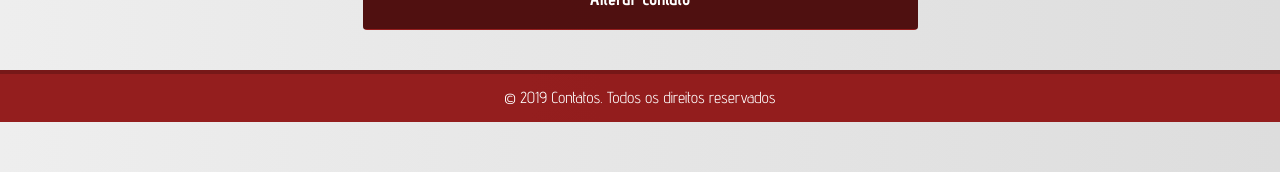
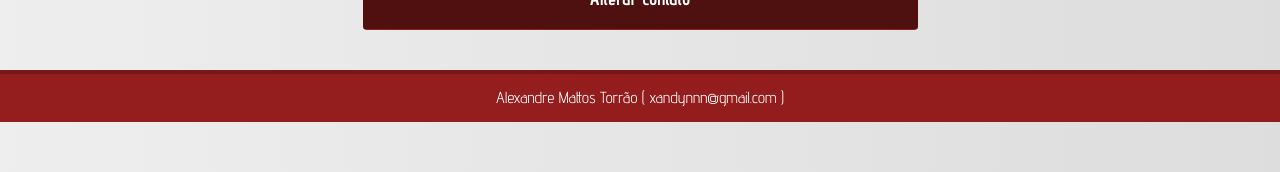
Before and after one commit to xandynnn/contatos, a React (Create React App) app in the folder frontend/: page /edit/1 in a window 1280 px wide. Shown: the part 531-703 px from the top of the page. Built offline with nearby package versions, Linux system fonts and the light colour scheme; no server answers.

Commit message:
modificações

```diff
--- a/frontend/src/Components/Footer/index.js
+++ b/frontend/src/Components/Footer/index.js
@@ -1,18 +1,18 @@
-import React, { Component } from 'react';
+import React from 'react';
 
 //
 //  Styles
 //
 import './styles.css';
 
-export default class Footer extends Component {
-    render() {
-        return (
-            <footer>
-                <div className="copy">
-                    <p>&copy; 2019 Contatos. Todos os direitos reservados</p>
-                </div>
-            </footer>
-        )
-    }
-}
+const Footer = () => {
+    return (
+        <footer>
+        <div className="copy">
+            <p>Alexandre Mattos Torrão ( xandynnn@gmail.com )</p>
+        </div>
+    </footer>
+    );
+};
+
+export default Footer;
--- a/frontend/src/Components/Navigation/index.js
+++ b/frontend/src/Components/Navigation/index.js
@@ -1,6 +1,9 @@
 import React from 'react';
 import { NavLink } from 'react-router-dom';
 
+//
+//  Styles
+//
 import './styles.css';
 
 const Navigation = () => {
@@ -18,7 +21,7 @@
                                     <NavLink to={`/create`}>Novo Contato</NavLink>
                                 </li>
                                 <li>
-                                    <NavLink to="#1">GitHub</NavLink>
+                                    <a target="_blank" rel="noopener noreferrer" href="https://github.com/xandynnn/contatos">GitHub</a>
                                 </li>
                             </ul>
                         </nav>
```
